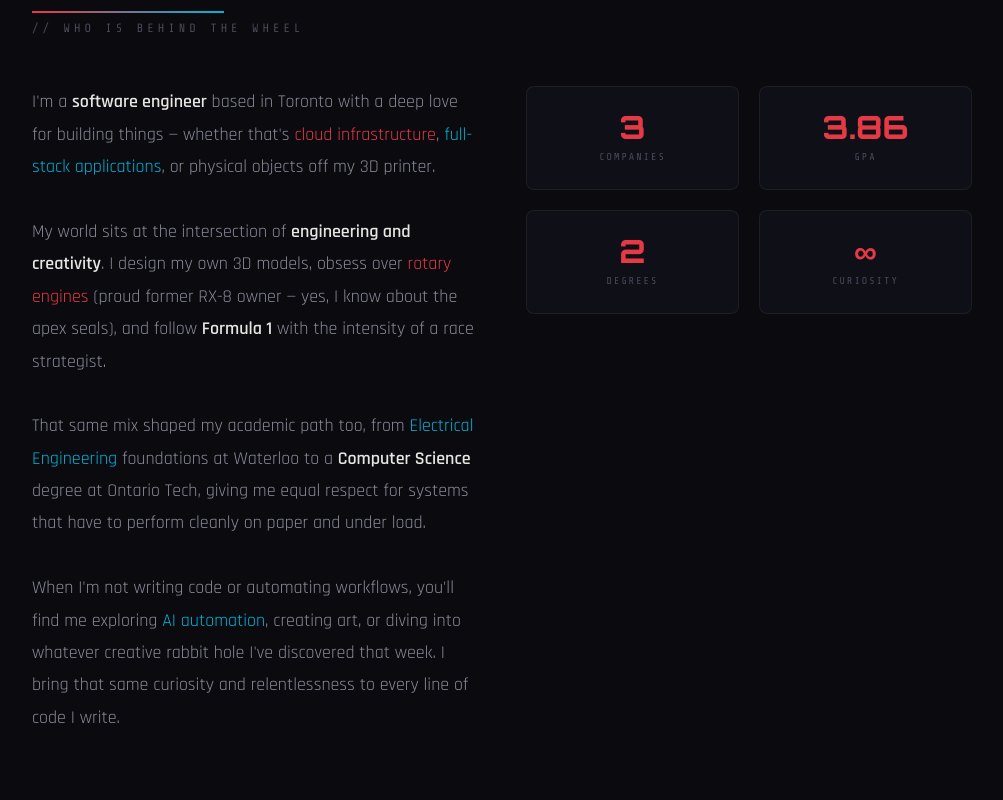
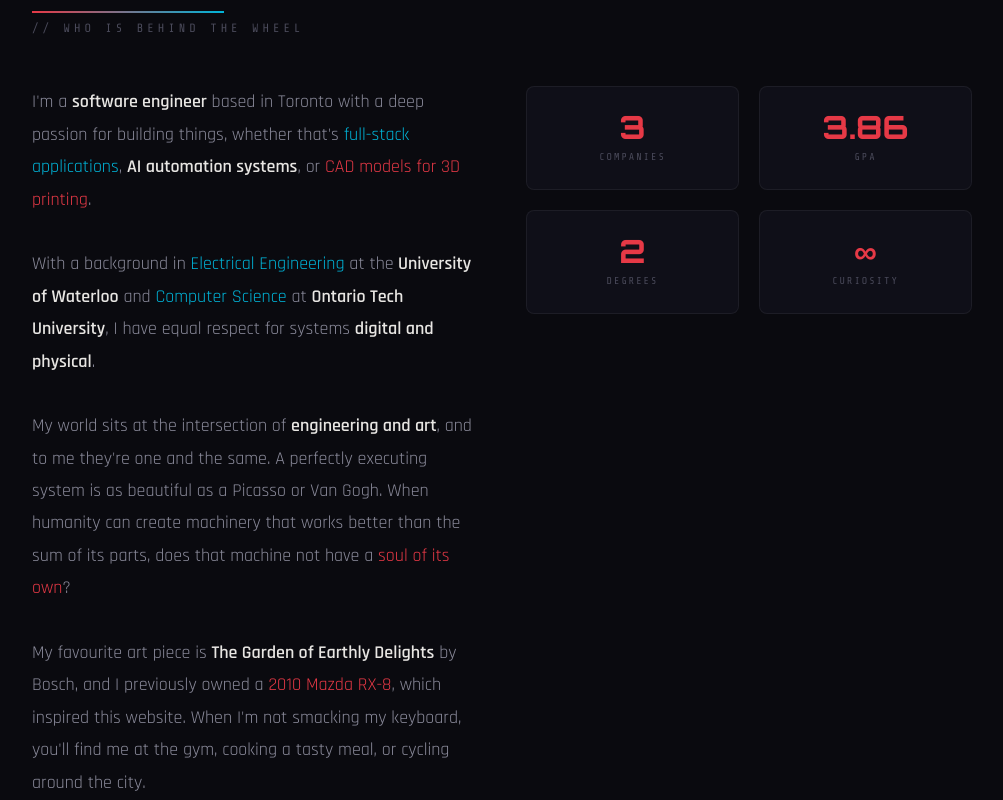
Before and after one commit to RZ3M/Personal-Website, a Next.js app: page / in a window 1280 px wide. Shown: the part 980-1780 px from the top of the page, without its empty margins (28-1031 px from the left). Built offline with nearby package versions, Linux system fonts and the light colour scheme.

Commit message:
updated about and experience section

```diff
--- a/app/layout.tsx
+++ b/app/layout.tsx
@@ -25,7 +25,7 @@ const shareTechMono = Share_Tech_Mono({
 });
 
 export const metadata: Metadata = {
-  title: "Jack Ma — Software Engineer | Creator | Builder",
+  title: "Jack Ma — Software Engineer | Maker | Artist",
   description:
     "Portfolio of Jack Ma — Software Engineer, 3D printing enthusiast, rotary engine lover, and creative builder.",
 };
--- a/components/portfolio/sections/AboutSection.tsx
+++ b/components/portfolio/sections/AboutSection.tsx
@@ -14,36 +14,45 @@ export const AboutSection = React.memo(function AboutSection() {
         <div className="about-text reveal reveal-delay-2">
           <p>
             I&apos;m a <span className="highlight">software engineer</span> based in
-            Toronto with a deep love for building things — whether that&apos;s{" "}
-            <span className="red">cloud infrastructure</span>,{" "}
-            <span className="blue">full-stack applications</span>, or
-            physical objects off my 3D printer.
+            Toronto with a deep passion for building things, whether that&apos;s{" "}
+            <span className="blue">full-stack applications</span>,{" "}
+            <span className="highlight">AI automation systems</span>, or{" "}
+            <span className="red">CAD models for 3D printing</span>.
+          </p>
+          <br />
+          <p>
+            With a background in{" "}
+            <span className="blue">Electrical Engineering</span> at the
+            <span className="highlight"> University of Waterloo</span> and{" "}
+            <span className="blue">Computer Science</span> at{" "}
+            <span className="highlight">Ontario Tech University</span>, I have
+            equal respect for systems{" "}
+            <span className="highlight">digital and physical</span>.
           </p>
           <br />
           <p>
             My world sits at the intersection of{" "}
-            <span className="highlight">engineering and creativity</span>. I
-            design my own 3D models, obsess over{" "}
-            <span className="red">rotary engines</span> (proud former RX-8
-            owner — yes, I know about the apex seals), and follow{" "}
-            <span className="highlight">Formula 1</span> with the intensity
-            of a race strategist.
+            <span className="highlight">engineering and art</span>, and to me
+            they&apos;re one and the same. A perfectly executing system is as
+            beautiful as a Picasso or Van Gogh. When humanity can create
+            machinery that works better than the sum of its parts, does that
+            machine not have a <span className="red">soul of its own</span>?
           </p>
           <br />
           <p>
-            That same mix shaped my academic path too, from{" "}
-            <span className="blue">Electrical Engineering</span> foundations at
-            Waterloo to a <span className="highlight">Computer Science</span>{" "}
-            degree at Ontario Tech, giving me equal respect for systems that
-            have to perform cleanly on paper and under load.
-          </p>
-          <br />
-          <p>
-            When I&apos;m not writing code or automating workflows, you&apos;ll find
-            me exploring <span className="blue">AI automation</span>, creating
-            art, or diving into whatever creative rabbit hole I&apos;ve
-            discovered that week. I bring that same curiosity and
-            relentlessness to every line of code I write.
+            My favourite art piece is{" "}
+            <a
+              className="highlight"
+              href="https://en.wikipedia.org/wiki/The_Garden_of_Earthly_Delights"
+              rel="noreferrer"
+              target="_blank"
+            >
+              The Garden of Earthly Delights
+            </a>{" "}
+            by Bosch, and I previously owned a{" "}
+            <span className="red">2010 Mazda RX-8</span>, which inspired this
+            website. When I&apos;m not smacking my keyboard, you&apos;ll find me at
+            the gym, cooking a tasty meal, or cycling around the city.
           </p>
         </div>
 
--- a/components/portfolio/sections/HeroSection.tsx
+++ b/components/portfolio/sections/HeroSection.tsx
@@ -52,7 +52,7 @@ export const HeroSection = React.memo(function HeroSection({
 
       <h1 className="hero-title">JACK MA</h1>
       <p className="hero-subtitle">
-        Software Engineer &nbsp;|&nbsp; Creator &nbsp;|&nbsp; Builder
+        Software Engineer &nbsp;|&nbsp; Maker &nbsp;|&nbsp; Artist
       </p>
       <p className="hero-tagline">
         <span className="hero-tagline-text" ref={taglineTextRef}>
--- a/lib/portfolio-data.ts
+++ b/lib/portfolio-data.ts
@@ -31,7 +31,7 @@ export const aboutStats = [
 
 export const experiences = [
   {
-    lap: "SEP 2025 — APR 2026",
+    lap: "SEP 2025 — Present",
     company: "DAYFORCE",
     role: "Software Engineer (DevOps)",
     location: "North York, ON",
```
